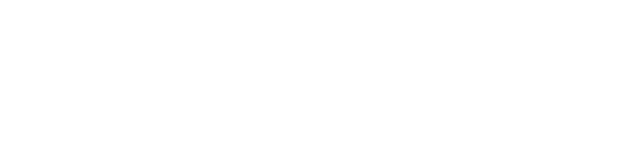
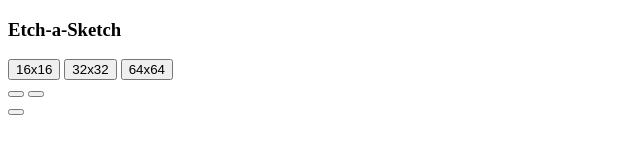
Before and after one commit to mililca/top-etch-a-sketch, a plain HTML site: page index.html in a window 1280 px wide. Shown: the whole page, without its empty margins (0-640 px from the left). Drawn offline with Linux system fonts and the light colour scheme.

Commit message:
Add page structure to HTML file

```diff
--- a/index.html
+++ b/index.html
@@ -8,6 +8,25 @@
     <link rel="stylesheet" href="style.css" />
 </head>
 <body>
-
+    <h3>Etch-a-Sketch</h3>
+    <div class="content-container">
+        <div class="left-container">
+            <div class="btn-container">
+                <button id="size">16x16</button>
+                <button id="size">32x32</button>
+                <button id="size">64x64</button>
+            </div>
+            <div class="grid-container"></div>
+        </div>
+        <div class="right-container">
+            <div class="side-btn-container-top">
+                <button id="black"></button>
+                <button id="white"></button>
+            </div>
+            <div class="side-btn-container-bottom">
+                <button id="clear"></button>
+            </div>
+        </div>
+    </div>
 </body>
 </html>
```
